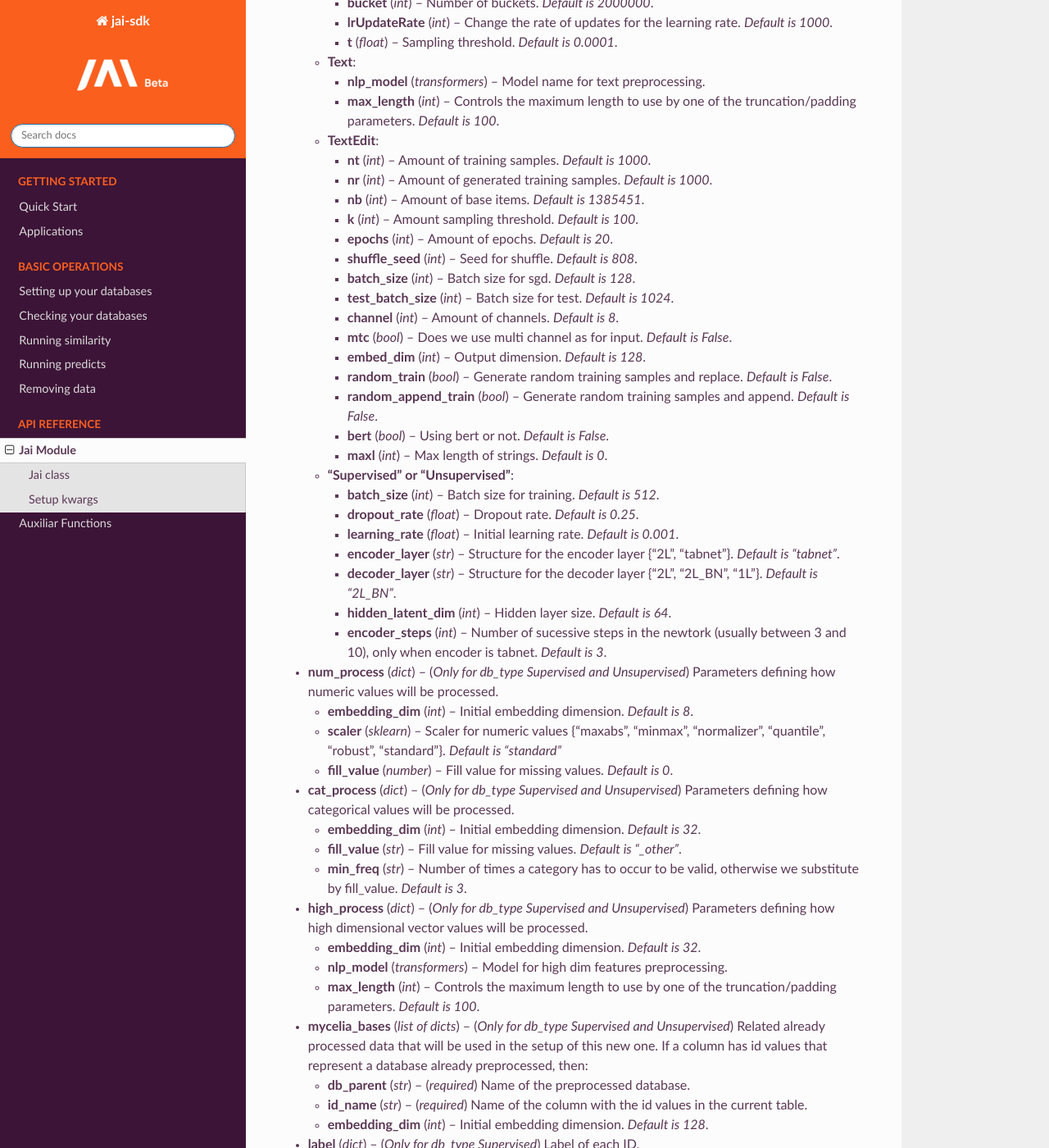
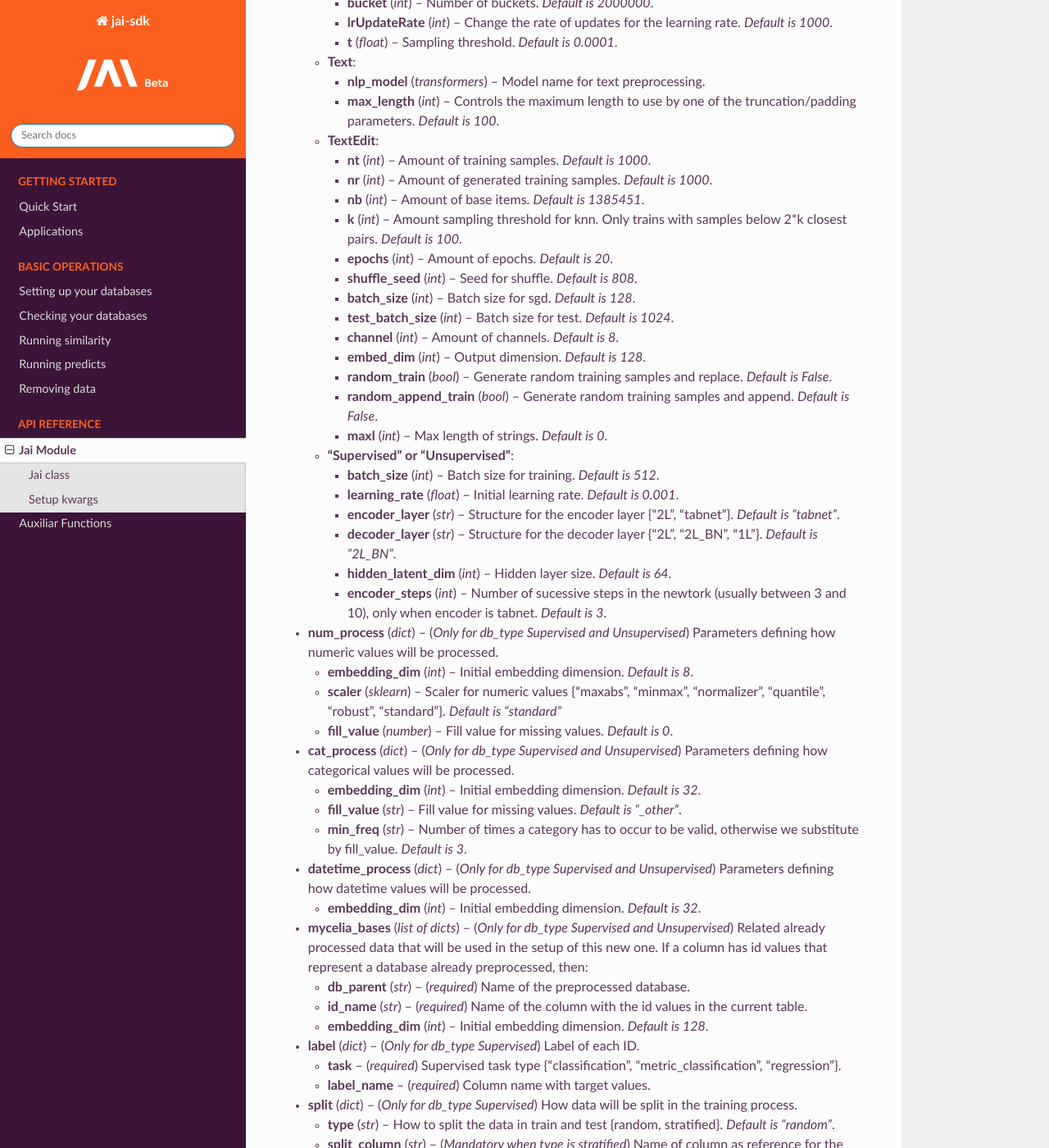
Before and after one commit to jquant/jai-sdk, a Sphinx documentation site: the page built from docs/source/jai.rst, in a window 1280 px wide and 1400 px high, scrolled down 1028 px. Shown: the whole window at 82% size. Built offline with Sphinx 7.4.7 and the Read the Docs theme 2.0.0, drawn with Linux system fonts in a browser that asks for light colours.

Commit message:
documentation fixes documentation

```diff
--- a/docs/source/jai.rst
+++ b/docs/source/jai.rst
@@ -68,26 +68,22 @@ it were in the body of a POST method.
     * **nt** (*int*) -- Amount of training samples. *Default is 1000*.
     * **nr** (*int*) -- Amount of generated training samples. *Default is 1000*.
     * **nb** (*int*) -- Amount of  base items. *Default is 1385451*.
-    * **k** (*int*) -- Amount sampling threshold. *Default is 100*.
+    * **k** (*int*) -- Amount sampling threshold for knn. Only trains with samples below 2*k closest pairs. *Default is 100*.
     * **epochs** (*int*) -- Amount of epochs. *Default is 20*.
     * **shuffle_seed** (*int*) -- Seed for shuffle. *Default is 808*.
     * **batch_size** (*int*) -- Batch size for sgd. *Default is 128*.
     * **test_batch_size** (*int*) -- Batch size for test. *Default is 1024*.
     * **channel** (*int*) -- Amount of channels. *Default is 8*.
-    * **mtc** (*bool*) -- Does we use multi channel as for input. *Default is
-      False*.
     * **embed_dim** (*int*) -- Output dimension. *Default is 128*.
     * **random_train** (*bool*) -- Generate random training samples and replace.
       *Default is False*.
     * **random_append_train** (*bool*) -- Generate random training samples and
       append. *Default is False*.
-    * **bert** (*bool*) -- Using bert or not. *Default is False*.
     * **maxl** (*int*) -- Max length of strings. *Default is 0*.
 
   * **"Supervised" or "Unsupervised"**:
 
     * **batch_size** (*int*) -- Batch size for training. *Default is 512*.
-    * **dropout_rate** (*float*) -- Dropout rate. *Default is 0.25*.
     * **learning_rate** (*float*) -- Initial learning rate. *Default is 0.001*.
     * **encoder_layer** (*str*) -- Structure for the encoder layer {"2L", "tabnet"}.
       *Default is "tabnet"*.
@@ -114,13 +110,10 @@ it were in the body of a POST method.
   * **min_freq** (*str*) -- Number of times a category has to occur to be valid,
     otherwise we substitute by fill_value. *Default is 3*.
 
-* **high_process** (*dict*) -- (*Only for db_type Supervised and Unsupervised*)
-  Parameters defining how high dimensional vector values will be processed.
+* **datetime_process** (*dict*) -- (*Only for db_type Supervised and Unsupervised*)
+  Parameters defining how datetime values will be processed.
 
   * **embedding_dim** (*int*) -- Initial embedding dimension. *Default is 32*.
-  * **nlp_model** (*transformers*) -- Model for high dim features preprocessing.
-  * **max_length** (*int*) -- Controls the maximum length to use by one of the
-    truncation/padding parameters. *Default is 100*.
 
 * **mycelia_bases** (*list of dicts*) -- (*Only for db_type Supervised and Unsupervised*) Related already
   processed data that will be used in the setup of this new one. If a column has id values that
```
Also changed, not shown: docs/use_cases/check_database.rst (+5 -5 lines), docs/use_cases/setup_data.rst (+8 -0 lines), 4 other files.
